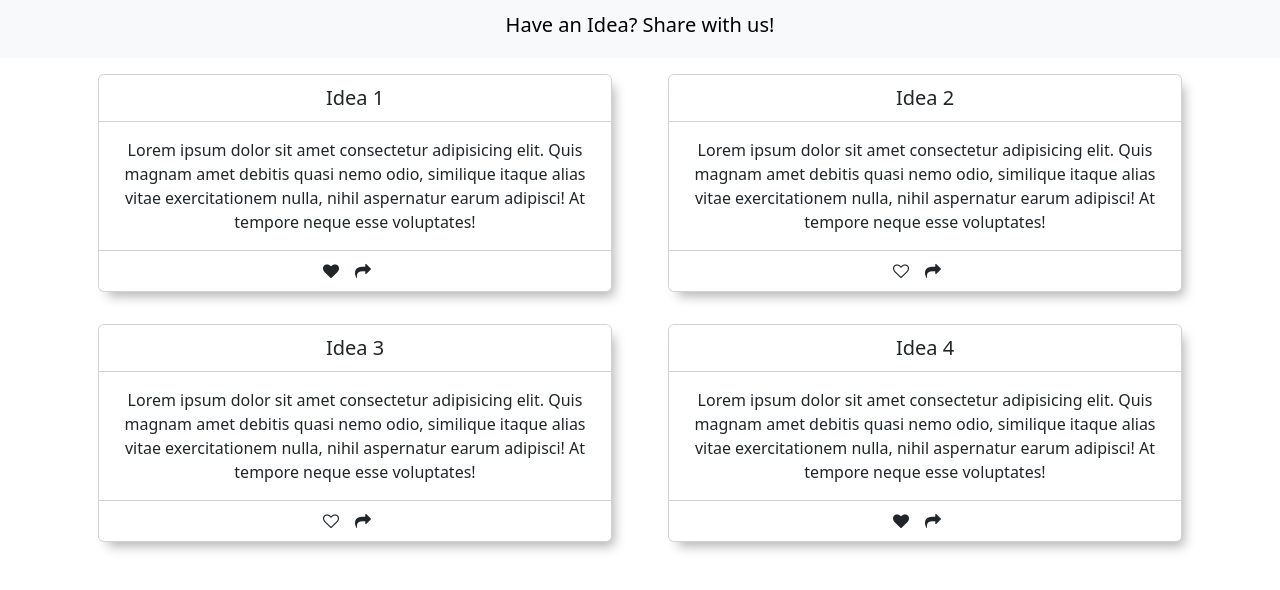
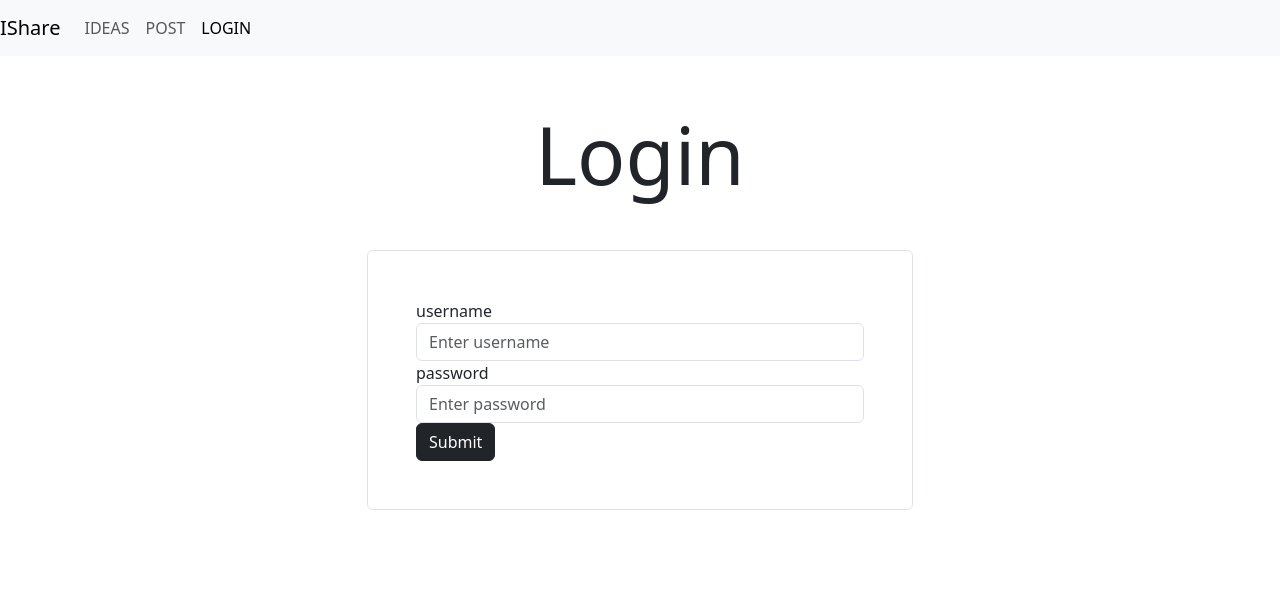
Before and after one commit to Shubhamj08/iShare, a React (Create React App) app in the folder frontend/: page /login in a window 1280 px wide. Shown: the top 590 px of the page. Built offline with nearby package versions, Linux system fonts and the light colour scheme.

Commit message:
login form added

```diff
--- a/frontend/package.json
+++ b/frontend/package.json
@@ -6,8 +6,10 @@
     "@testing-library/jest-dom": "^5.11.9",
     "@testing-library/react": "^11.2.5",
     "@testing-library/user-event": "^12.7.0",
+    "joi-browser": "^13.4.0",
     "react": "^17.0.1",
     "react-dom": "^17.0.1",
+    "react-router-dom": "^5.2.0",
     "react-scripts": "4.0.2",
     "web-vitals": "^1.1.0"
   },
--- a/frontend/src/App.css
+++ b/frontend/src/App.css
@@ -1,5 +1,8 @@
 .App {
-	text-align: center;
+}
+
+.navbar {
+	margin-bottom: 50px;
 }
 
 .App-logo {
--- a/frontend/src/App.js
+++ b/frontend/src/App.js
@@ -2,6 +2,11 @@ import './App.css';
 import IdeaList from './components/ideaList';
 import Navbar from './components/navbar';
 import React, { Component } from 'react';
+import { Route, Switch, Redirect } from 'react-router-dom';
+import PostIdea from './components/post';
+import Login from './components/login';
+import NotFound from './components/notFound';
+import Idea from './components/idea';
 
 class App extends Component {
 
@@ -60,11 +65,17 @@ class App extends Component {
       <div className="App">
         <Navbar />
         <main className="container">
-          <IdeaList
-            onLike={this.handleLike}
-            onShare={this.handleShare}
-            ideas={this.state.ideas}
-          />
+          <Switch>
+            <Route path="/post" component={PostIdea}></Route>
+            <Route path="/login" component={Login}></Route>
+            <Route path="/ideas" render={() => <IdeaList
+              onLike={this.handleLike}
+              onShare={this.handleShare}
+              ideas={this.state.ideas} /> }></Route>
+            <Route path="/not-found" component={NotFound}></Route>
+            <Redirect from="/" exact to="ideas" />
+            <Redirect to="/not-found" />
+          </Switch>
         </main>
       </div>
     );
--- /dev/null
+++ b/frontend/src/components/common/input.jsx
@@ -0,0 +1,21 @@
+import React from 'react';
+
+const Input = (props) => {
+    return (
+        <div className="form-group">
+            <label htmlFor={props.name}>{ props.label }</label>
+            <input
+                type={props.type}
+                className="form-control"
+                id={props.name}
+                placeholder={`Enter ${props.label}`}
+                value={props.value}
+                name={props.name}
+                onChange={props.onChange}
+            />
+            {props.error && <div className="alert alert-danger">{props.error}</div>}
+        </div>
+     );
+}
+
+export default Input;
--- a/frontend/src/components/idea.jsx
+++ b/frontend/src/components/idea.jsx
@@ -1,4 +1,5 @@
 import React, { Component } from 'react';
+import { Link } from 'react-router-dom';
 import "../css/idea.css";
 import Like from './common/like';
 import Share from './common/share';
@@ -7,18 +8,18 @@ import Share from './common/share';
 class Idea extends Component {
 
     render() {
-        var { data } = this.props;
+        var { idea } = this.props;
         return (
             <div className="col-sm-6">
                 <div className="card m-3">
                     <div className="card-header pb-0 bg-white text-left">
-                        <div className="card-title">{ data.heading }</div>
+                        <Link to={`/ideas/${idea.id}`} className="card-title">{ idea.data.heading }</Link>
                     </div>
                     <div className="card-body text-justify">
-                        <div className="card-text">{ data.text }</div>
+                        <div className="card-text">{ idea.data.text }</div>
                     </div>
                     <div className="card-footer bg-white text-right">
-                        <Like liked={data.liked} onLike={ this.props.onLike }/>
+                        <Like liked={idea.data.liked} onLike={ this.props.onLike }/>
                         <Share onShare={ this.props.onShare }/>
                     </div>
                 </div>
--- a/frontend/src/components/ideaList.jsx
+++ b/frontend/src/components/ideaList.jsx
@@ -9,7 +9,7 @@ class IdeaList extends Component {
                 {this.props.ideas.map(
                     idea => <Idea
                         key={idea.id}
-                        data={idea.data}
+                        idea={idea}
                         onLike={() => this.props.onLike(idea)}
                         onShare={() => this.props.onShare(idea)}
                     />
--- /dev/null
+++ b/frontend/src/components/login.jsx
@@ -0,0 +1,84 @@
+import React, { Component } from 'react';
+import Input from './common/input';
+const Joi = require('joi-browser');
+
+class Login extends Component {
+
+    state = {
+        account : {
+            username: "", password: ""
+        },
+        errors: {
+
+        }
+    };
+
+    schema = Joi.object({
+        username: Joi.string().email().required().label("Username"),
+        password: Joi.string().min(8).required().label("Password")
+    });
+
+    validate = () => {
+        const result = this.schema.validate(this.state.account, {abortEarly: false})
+        if (result.error === null) return null;
+        const errors = {};
+        for (let item of result.error.details)
+            errors[item.path[0]] = item.message;
+
+        return errors;
+    }
+
+    validateProperty = ({ name, value }) => {
+        const obj = { [name]: value };
+        const schema = Joi.object({ [name]: this.schema[name] });
+        const { error } = schema.validate(obj);
+        return error ? error.details[0].message.toString(): null;
+    }
+
+    handleSubmit = (e) => {
+        e.preventDefault();
+        const errors = this.validate();
+        this.setState({ errors: errors || {}})
+    }
+
+    handleChange = (e) => {
+        const account = { ...this.state.account };
+        account[e.currentTarget.name] = e.currentTarget.value;
+        const errors = { ...this.state.errors };
+        if (errors) errors[e.currentTarget.name] = this.validateProperty(e.currentTarget);
+        else delete errors[e.currentTarget.name];
+        this.setState({ account, errors });
+    }
+
+    render() {
+        return (
+            <div className="container">
+                <h1 className="display-1 mb-5 text-center">Login</h1>
+                <form
+                    className="w-50 rounded border p-5 m-auto"
+                    onSubmit={this.handleSubmit}
+                >
+                    <Input
+                        label="username"
+                        name="username"
+                        value={this.state.account.username}
+                        onChange={this.handleChange}
+                        type="email"
+                        error={this.state.errors.username}
+                    />
+                    <Input
+                        label="password"
+                        name="password"
+                        value={this.state.account.password}
+                        onChange={this.handleChange}
+                        type="password"
+                        error={this.state.errors.password}
+                    />
+                    <button type="submit" className="btn btn-dark">Submit</button>
+                </form>
+            </div>
+         );
+    }
+}
+
+export default Login;
--- a/frontend/src/components/navbar.jsx
+++ b/frontend/src/components/navbar.jsx
@@ -1,9 +1,20 @@
 import React from 'react';
+import { Link, NavLink } from 'react-router-dom';
 
 const Navbar = (props) => {
     return (
-        <nav className="navbar navbar-light bg-light">
-            <h1 className="navbar-brand mx-auto">Have an Idea? Share with us!</h1>
+        <nav className="navbar navbar-expand-lg navbar-light bg-light">
+            <Link className="navbar-brand" to="/">IShare</Link>
+            <button className="navbar-toggler" type="button" data-toggle="collapse" data-target="#navbarNav" aria-controls="navbarNav" aria-expanded="false" aria-label="Toggle navigation">
+                <span className="navbar-toggler-icon"></span>
+            </button>
+            <div className="collapse navbar-collapse" id="navbarNav">
+                <div className="navbar-nav ml-auto">
+                    <NavLink className="nav-item nav-link" to="/ideas">IDEAS</NavLink>
+                    <NavLink className="nav-item nav-link" to="/post">POST</NavLink>
+                    <NavLink className="nav-item nav-link" to="/login">LOGIN</NavLink>
+                </div>
+            </div>
         </nav>
      );
 }
--- /dev/null
+++ b/frontend/src/components/notFound.jsx
@@ -0,0 +1,9 @@
+import React from 'react';
+
+const NotFound = () => {
+    return (
+        <h1>NOT FOUND</h1>
+     );
+}
+
+export default NotFound;
--- /dev/null
+++ b/frontend/src/components/post.jsx
@@ -0,0 +1,9 @@
+import React from 'react';
+
+const PostIdea = () => {
+    return (
+        <h2>Have an Idea? {"\n"} Post it Here...</h2>
+     );
+}
+
+export default PostIdea;
--- a/frontend/src/index.js
+++ b/frontend/src/index.js
@@ -1,5 +1,6 @@
 import React from 'react';
 import ReactDOM from 'react-dom';
+import { BrowserRouter } from 'react-router-dom';
 import './index.css';
 import App from './App';
 import reportWebVitals from './reportWebVitals';
@@ -8,7 +9,9 @@ import 'font-awesome/css/font-awesome.css';
 
 ReactDOM.render(
   <React.StrictMode>
-    <App />
+    <BrowserRouter>
+      <App />
+    </BrowserRouter>
   </React.StrictMode>,
   document.getElementById('root')
 );
```
Also changed, not shown: 1 other file (tests, documents, lock files or other folders).
